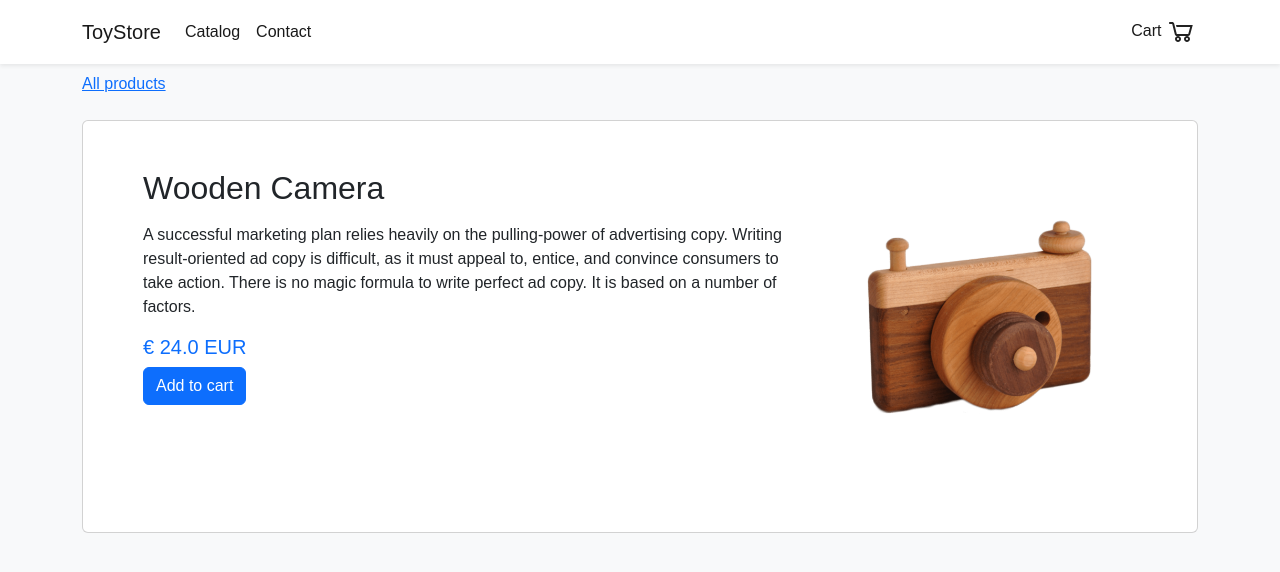
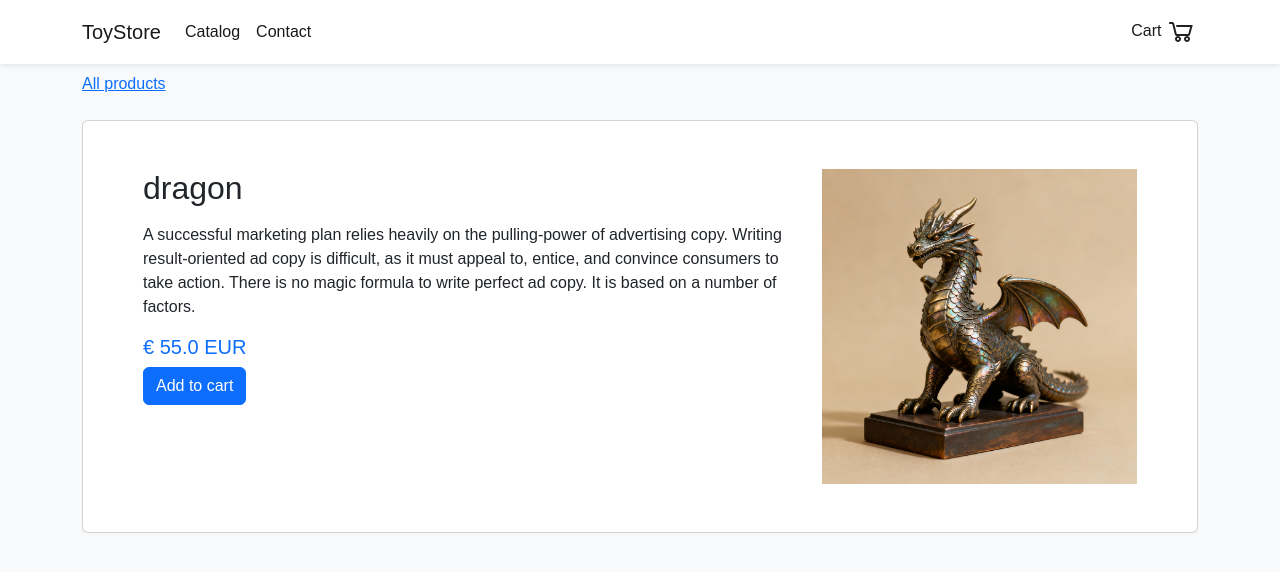
Before and after one commit to falendrir/toystore, a Jekyll site: the page built from _products/product6.md, in a window 1280 px wide. Shown: the top 572 px of the page. Built offline with Jekyll 4.4.1, drawn with Linux system fonts in a browser that asks for light colours.

Commit message:
Update product6 with new dragon details

```diff
--- a/_products/product6.md
+++ b/_products/product6.md
@@ -1,8 +1,8 @@
 ---
-identifier: wooden-camera
-name: Wooden Camera
-price: 24.00
-image: /assets/images/wooden-camera.png
-title: ToyStore - Wooden Camera
+identifier: dragon
+name: dragon
+price: 55.00
+image: /assets/images/generated-image.png
+title: ToyStore - dragon
 ---
 A successful marketing plan relies heavily on the pulling-power of advertising copy. Writing result-oriented ad copy is difficult, as it must appeal to, entice, and convince consumers to take action. There is no magic formula to write perfect ad copy. It is based on a number of factors.
```
